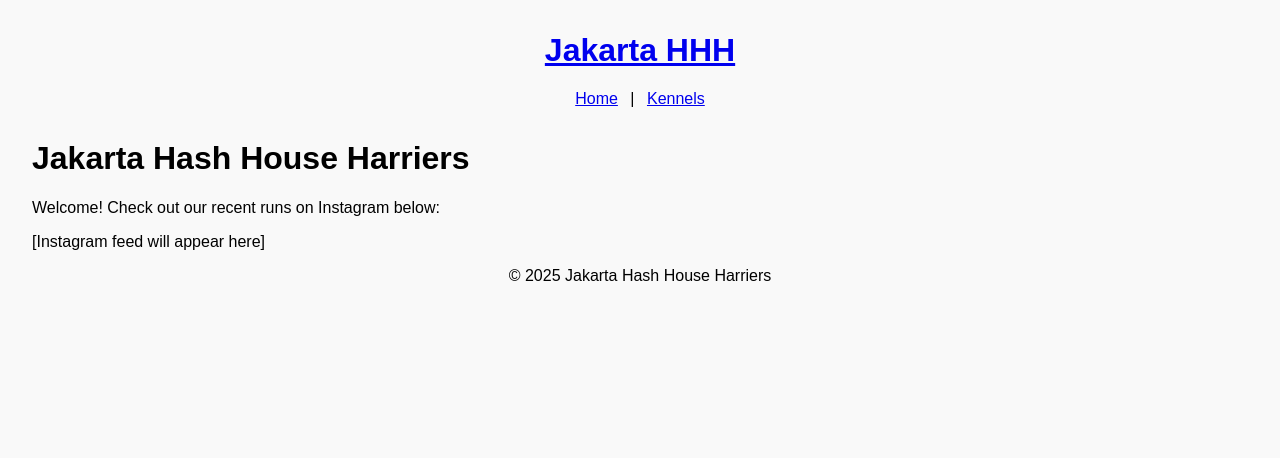
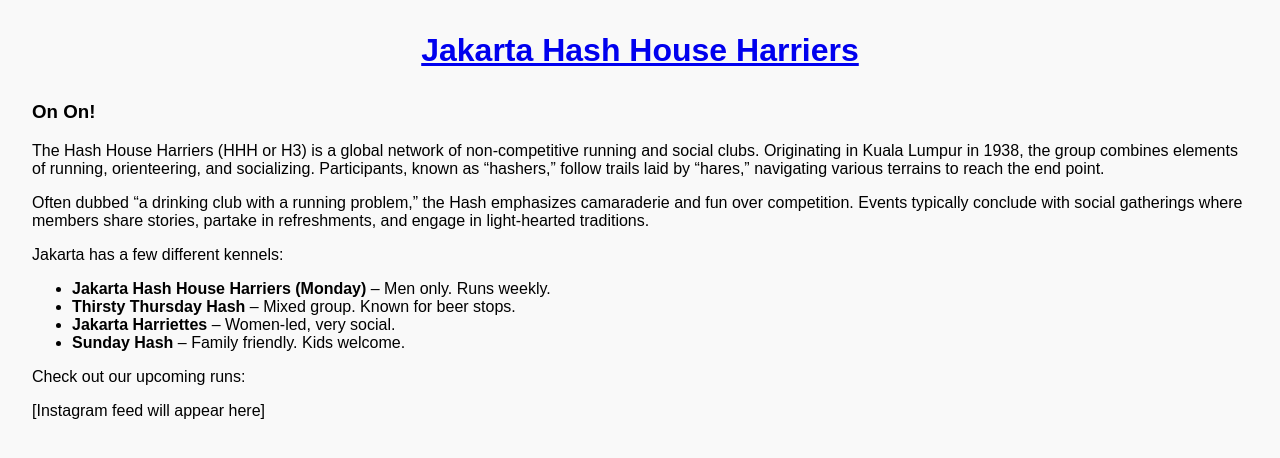
Before and after one commit to sillylogger/jakartahash.com, a Jekyll site: the page built from index.md, in a window 1280 px wide. Shown: the top 458 px of the page. Built offline with Jekyll 4.4.1, drawn with Linux system fonts in a browser that asks for light colours.

Commit message:
move to markdown

```diff
--- a/_layouts/default.html
+++ b/_layouts/default.html
@@ -5,17 +5,11 @@
   </head>
   <body>
     <header>
-      <h1><a href="{{ '/' | relative_url }}">Jakarta HHH</a></h1>
-      <nav>
-        <a href="{{ '/' | relative_url }}">Home</a> |
-        <a href="{{ '/kennels' | relative_url }}">Kennels</a>
-      </nav>
+      <h1><a href="{{ '/' | relative_url }}">Jakarta Hash House Harriers</a></h1>
     </header>
 
     <main>
       {{ content }}
     </main>
-
-    {% include footer.html %}
   </body>
 </html>
--- a/index.md
+++ b/index.md
@@ -3,9 +3,20 @@
 title: Home
 ---
 
-<h1>Jakarta Hash House Harriers</h1>
-<p>Welcome! Check out our recent runs on Instagram below:</p>
 
+### On On!
+
+The Hash House Harriers (HHH or H3) is a global network of non-competitive running and social clubs. Originating in Kuala Lumpur in 1938, the group combines elements of running, orienteering, and socializing. Participants, known as "hashers," follow trails laid by "hares," navigating various terrains to reach the end point.
+
+Often dubbed "a drinking club with a running problem," the Hash emphasizes camaraderie and fun over competition. Events typically conclude with social gatherings where members share stories, partake in refreshments, and engage in light-hearted traditions.
+
+Jakarta has a few different kennels:
+- **Jakarta Hash House Harriers (Monday)** – Men only. Runs weekly.
+- **Thirsty Thursday Hash** – Mixed group. Known for beer stops.
+- **Jakarta Harriettes** – Women-led, very social.
+- **Sunday Hash** – Family friendly. Kids welcome.
+
+Check out our upcoming runs:
 <div id="instagram-feed">
   <p><em>Instagram feed loading…</em></p>
 </div>
```
Also changed, not shown: kennels.md (deleted, +0 -12 lines), .project/active-development.md, README.md, assets/cartoon-finished.png (added).
